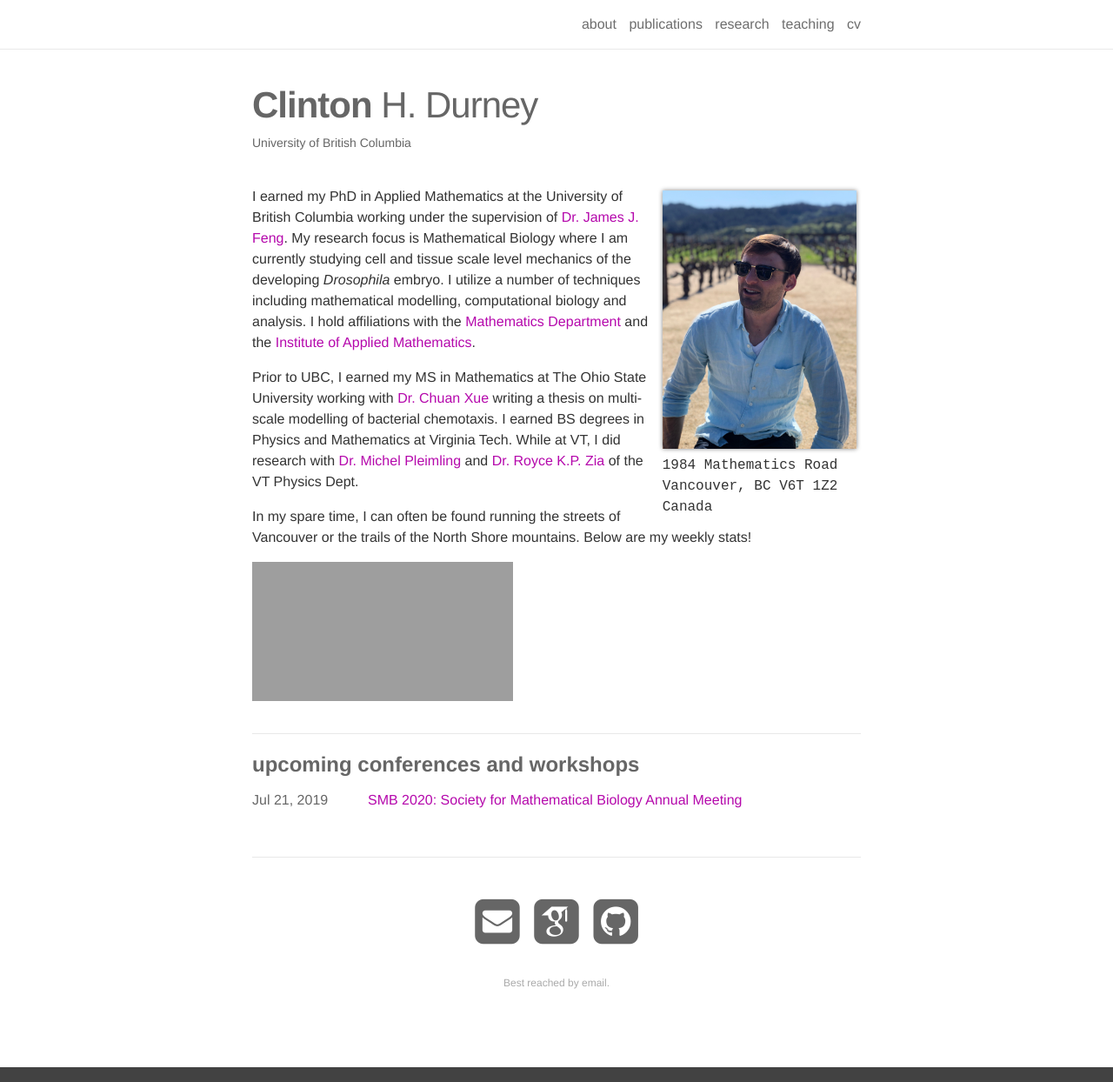
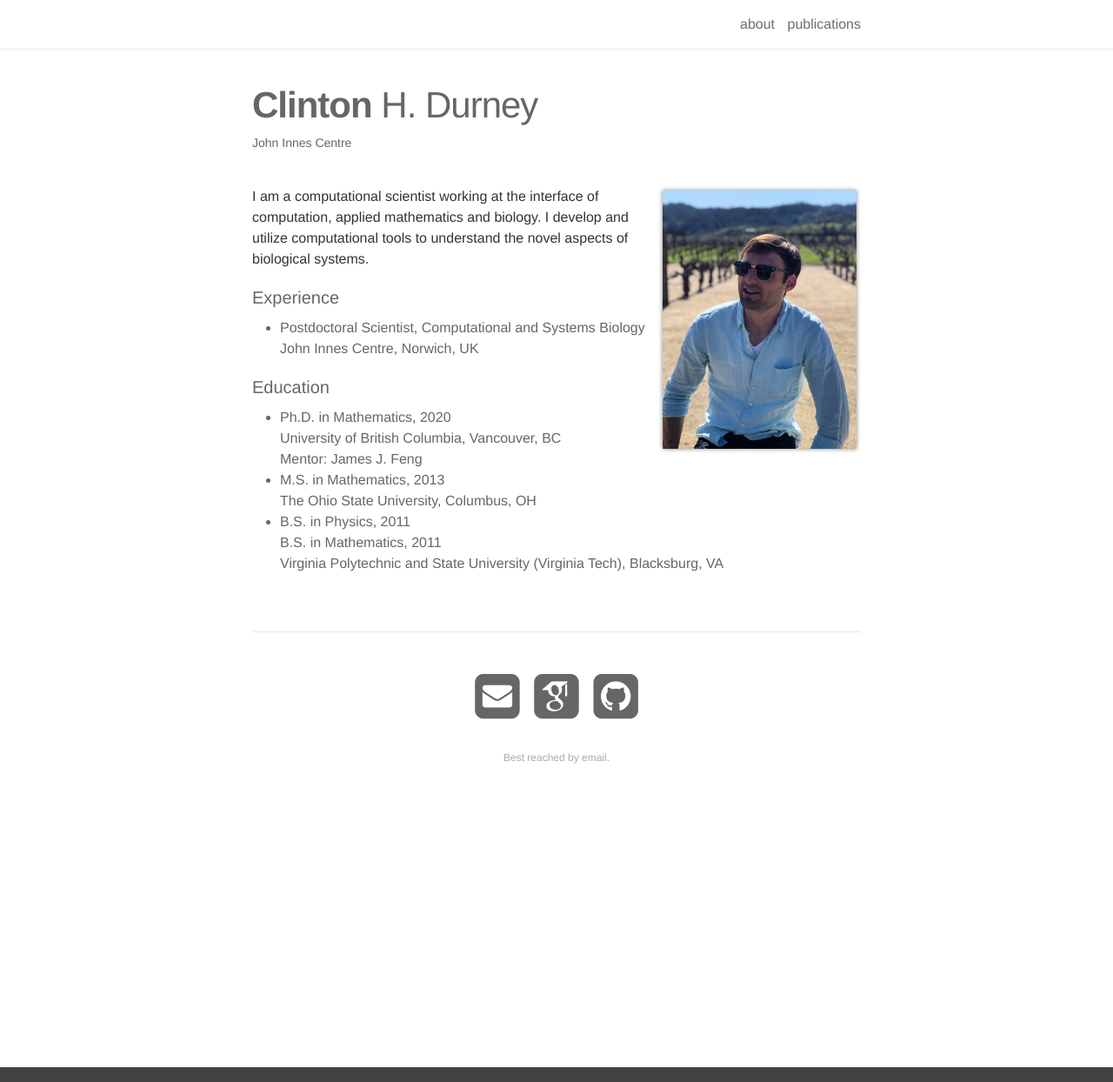
Before and after one commit to clintondurney/clintondurney.github.io, a Jekyll site: the page built from _pages/about.md, in a window 1280 px wide and 1244 px high. Shown: the whole window at 87% size. Built offline with Jekyll 4.4.1, drawn with Linux system fonts in a browser that asks for light colours; nearby versions of some CDN libraries; some web fonts are replaced; grey boxes are pictures that could not be loaded.

Commit message:
update webpage apr 2026

```diff
--- a/_config.yml
+++ b/_config.yml
@@ -2,7 +2,7 @@
 # Site settings
 # -----------------------------------------------------------------------------
 name: Clinton H. Durney
-email: cdurney@math.ubc.ca
+email: clinton.durney@jic.ac.uk
 description: > # this means to ignore newlines until "url:"
   A simple, whitespace theme for academics. Based on [*folio](https://github.com/bogoli/-folio) design.
 footer_text: >
--- a/_includes/header.html
+++ b/_includes/header.html
@@ -26,9 +26,6 @@
           {% endif %}
         {% endfor %}
 
-        <!-- CV link -->
-        <a class="page-link" href="{{ '/assets/pdf/cv.pdf' | prepend: site.baseurl | prepend: site.url }}">cv</a>
-
       </div>
     </nav>
 
--- a/_includes/social.html
+++ b/_includes/social.html
@@ -1,7 +1,7 @@
 <div class="social">
   <span class="contacticon center">
     <a href="mailto:{{ site.email }}"><i class="fa fa-envelope-square"></i></a>
-    <a href="https://scholar.google.com/citations?authorid={{ site.scholar_authorid }}" target="_blank" title="Google Scholar"><i class="ai ai-google-scholar-square"></i></a>
+    <a href="https://scholar.google.com/citations?user=Yruxcr8AAAAJ&hl=en" target="_blank" title="Google Scholar"><i class="ai ai-google-scholar-square"></i></a>
     <a href="https://github.com/{{ site.github_username }}" target="_blank" title="GitHub"><i class="fa fa-github-square"></i></a>
 <!--
     <a href="https://www.linkedin.com/in/{{ site.linkedin_username }}" target="_blank" title="LinkedIn"><i class="fa fa-linkedin-square"></i></a>
--- a/_pages/about.md
+++ b/_pages/about.md
@@ -2,23 +2,26 @@
 layout: about
 permalink: /
 title: <strong>Clinton</strong> H. Durney
-description: <a href="www.math.ubc.ca">University of British Columbia</a>
+description: <a href="https://www.jic.ac.uk/people/clinton-h-durney/">John Innes Centre</a>
 
 profile:
   align: right
   image: prof_pic.jpg
-  address: >
-    <p>1984 Mathematics Road </p>
-    <p>Vancouver, BC V6T 1Z2</p>
-    <p>Canada</p>
 
-news: true
 social: true
 ---
-I earned my PhD in Applied Mathematics at the University of British Columbia working under the supervision of [Dr. James J. Feng](https://www.math.ubc.ca/~jfeng/).  My research focus is Mathematical Biology where I am currently studying cell and tissue scale level mechanics of the developing  *Drosophila* embryo.  I utilize a number of techniques including mathematical modelling, computational biology and analysis. I hold affiliations with the [Mathematics Department](http://www.math.ubc.ca) and the [Institute of Applied Mathematics](https://www.iam.ubc.ca/).
+I am a computational scientist working at the interface of computation, applied mathematics and biology. I develop and utilize computational tools to understand the novel aspects of biological systems.
 
-Prior to UBC, I earned my MS in Mathematics at The Ohio State University working with [Dr. Chuan Xue](https://people.math.osu.edu/xue.41/) writing a thesis on multi-scale modelling of bacterial chemotaxis.  I earned BS degrees in Physics and Mathematics at Virginia Tech.  While at VT, I did research with [Dr. Michel Pleimling](http://www1.phys.vt.edu/~pleim/main.html) and [Dr. Royce K.P. Zia](http://www1.phys.vt.edu/~rkpzia/HmPg.html) of the VT Physics Dept.
+#### Experience
+* Postdoctoral Scientist, Computational and Systems Biology
+John Innes Centre, Norwich, UK
 
-In my spare time, I can often be found running the streets of Vancouver or the trails of the North Shore mountains. Below are my weekly stats!
-
-<iframe height='160' width='300' frameborder='0' allowtransparency='true' scrolling='no' src='https://www.strava.com/athletes/4916532/activity-summary/b4816a1b1539fa082d3d43dbd97dfb403b7c1511'></iframe>
+#### Education
+* Ph.D. in Mathematics, 2020
+University of British Columbia, Vancouver, BC
+Mentor: James J. Feng
+* M.S. in Mathematics, 2013
+The Ohio State University, Columbus, OH
+* B.S. in Physics, 2011
+B.S. in Mathematics, 2011
+Virginia Polytechnic and State University (Virginia Tech), Blacksburg, VA
```
Also changed, not shown: _data/coauthors.yml (deleted, +0 -11 lines), _pages/publications.md (+18 -5 lines), _pages/research.md (deleted, +0 -28 lines), _pages/teaching.md (deleted, +0 -33 lines), 1 other file.
